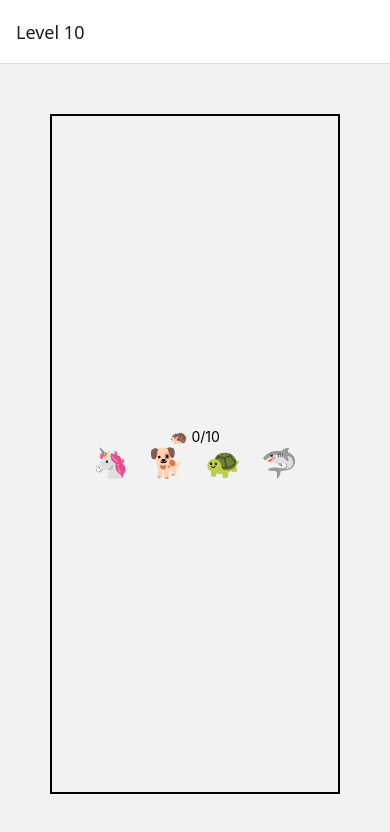
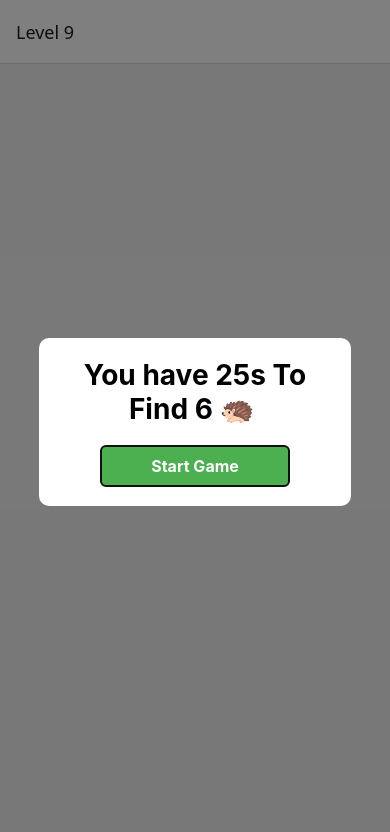
Before and after one commit to Deknas1995/10LevelGameApp, a React Native app: screen / in a window 390 px wide. Shown: the top 832 px of the page. Built offline with nearby package versions, Linux system fonts and the light colour scheme.

Commit message:
almost done

```diff
--- a/App.js
+++ b/App.js
@@ -19,7 +19,7 @@ export default function App() {
   return (
     <NavigationContainer>
       <Stack.Navigator
-        initialRouteName="Level 10"
+        initialRouteName="Level 9"
         screenOptions={{ headerShown: true, headerLeft: null }}
       >
         <Stack.Screen name="Level 1" component={Level1} />
--- a/Screens/Level10.js
+++ b/Screens/Level10.js
@@ -1,5 +1,7 @@
 import React, { useState, useEffect, useRef } from "react";
 import { View, Text, StyleSheet, Pressable, Modal, Button } from "react-native";
+import { Audio } from "expo-av";
+import foundSound from "../Sounds/btn_click.mp3";
 
 const allEmojiLists = [
   ["🦈", "🐛", "🐑", "🐝", "🐋", "🦔", "🐀", "🦄", "🐕", "🐢"], // emojiList
@@ -17,8 +19,14 @@ export default function Level10({ navigation }) {
   const [containerWidth, setContainerWidth] = useState(0);
   const [animalRows, setAnimalRows] = useState(1);
   const [emojiLists, setEmojiLists] = useState(allEmojiLists);
+  const [sleepTime, setSleepTime] = useState(1000);
   const [found, setFound] = useState(0);
   const animalCount = 4;
+
+  const playSound = async (soundFile) => {
+    const { sound } = await Audio.Sound.createAsync(soundFile);
+    await sound.playAsync();
+  };
 
   // Measure the width of the container
   const containerRef = useRef(null);
@@ -29,13 +37,14 @@ export default function Level10({ navigation }) {
   const emojiFontSize = containerWidth * 0.1;
 
   useEffect(() => {
+    console.log("mounted");
     const intervalId = setInterval(() => {
       setIndex((prevIndex) => (prevIndex + 1) % allEmojiLists[0].length); //Index 0-9
-    }, 1111);
+    }, sleepTime);
 
     // Clean up the interval when the component is unmounted
     return () => clearInterval(intervalId);
-  }, []);
+  }, [sleepTime]);
 
   // Rotate lists
   const rotatedLists = emojiLists.map((list) => {
@@ -45,6 +54,8 @@ export default function Level10({ navigation }) {
 
   const handlePress = (emoji) => {
     if (emoji === "🦔") {
+      setSleepTime((prev) => prev * 0.9);
+      playSound(foundSound);
       setFound((prev) => prev + 1);
       setAnimalRows((prev) => prev + 1);
 
@@ -81,10 +92,10 @@ export default function Level10({ navigation }) {
     }
   };
 
-  const restartGame = () =>{
+  const restartGame = () => {
     setFound(0);
     navigation.navigate("Level 1");
-  }
+  };
 
   return (
     <>
@@ -93,14 +104,14 @@ export default function Level10({ navigation }) {
         <Modal animationType="slide" transparent={true} visible={true}>
           <View style={styles.modalContainer}>
             <View style={styles.modalContent}>
-              <Text
-                style={styles.modalText}
-              >{"🏆  🏆  🏆\nYOU WIN!\n🏆  🏆  🏆"}</Text>
-              <Button
-                style={styles.StartGameBtn}
-                title="Restart Game!"
-                onPress={() => restartGame()}
-              />
+              <Text style={styles.modalText}>
+                {"🏆  🏆  🏆\nYOU WIN!\n🏆  🏆  🏆"}
+              </Text>
+              <Pressable
+                style={styles.restartGameBtn}
+                onPress={() => restartGame()}>
+                  <Text style={styles.buttonText}>Restart Game!</Text>
+              </Pressable>
             </View>
           </View>
         </Modal>
@@ -163,17 +174,25 @@ const styles = StyleSheet.create({
     fontSize: 28,
     fontWeight: "bold",
     marginBottom: 20,
-    textAlign:"center",
-    color: "rgb(0,180,0)"
+    textAlign: "center",
+    color: "rgb(0,180,0)",
   },
-  modalTextGreen:{
+  modalTextGreen: {
     fontSize: 28,
     fontWeight: "bold",
     marginBottom: 20,
-    textAlign:"center",
-    color: "rgb(0,180,0)"
+    textAlign: "center",
+    color: "rgb(0,180,0)",
   },
-  StartGameBtn:{
-    borderWidth: 0,
-  }
+  restartGameBtn: {
+    padding: 10,
+    backgroundColor: "#4CAF50",
+    borderRadius: 5,
+  },
+  buttonText: {
+    color: "#fff",
+    fontSize: 16,
+    fontWeight: "bold",
+    paddingHorizontal: 40,
+  },
 });
--- a/Screens/Level9.js
+++ b/Screens/Level9.js
@@ -6,10 +6,7 @@ import {
   StyleSheet,
   Pressable,
   ScrollView,
-  Dimensions,
   Modal,
-  TouchableOpacity,
-  Button,
 } from "react-native";
 import { Audio } from "expo-av";
 import wrongSound from "../Sounds/btn_click.mp3";
@@ -200,8 +197,10 @@ export default function Level9({ navigation }) {
 
   useEffect(() => {
 
+    console.log("mounted!");
     if(startGame)
     {
+      console.log("Start game true");
       startTimer(); // Start the timer when start btn pressed
       setAnimalCount((prev) => prev + 50);
       handleShuffle(); // Shuffle emojis when component mounts
@@ -226,7 +225,12 @@ export default function Level9({ navigation }) {
           <View style={styles.modalContainer}>
             <View style={styles.modalContent}>
               <Text style={styles.modalText}>{`You have ${timeDuration}s To Find 6 🦔 `}</Text>
-              <Button style={styles.StartGameBtn} title="Start Game" onPress={() => setStartGame(true)} />
+              <Pressable
+                style={styles.startGameBtn}
+                onPress={() => setStartGame(true)}
+              >
+                  <Text style={styles.buttonText}>Start Game</Text>
+              </Pressable>
             </View>
           </View>
         </Modal>
@@ -237,7 +241,7 @@ export default function Level9({ navigation }) {
             <Modal
               visible={true}
               animationType="slide"
-              transparent={true}
+
             >
               <View style={styles.modalContainer}>
                 <View style={styles.modalContent}>
@@ -349,7 +353,15 @@ const styles = StyleSheet.create({
     textAlign:"center",
     color: "rgb(0,180,0)"
   },
-  StartGameBtn:{
-    borderWidth: 0,
-  }
+  startGameBtn: {
+    padding: 10,
+    backgroundColor: "#4CAF50",
+    borderRadius: 5,
+  },
+  buttonText: {
+    color: "#fff",
+    fontSize: 16,
+    fontWeight: "bold",
+    paddingHorizontal: 40,
+  },
 });
```
